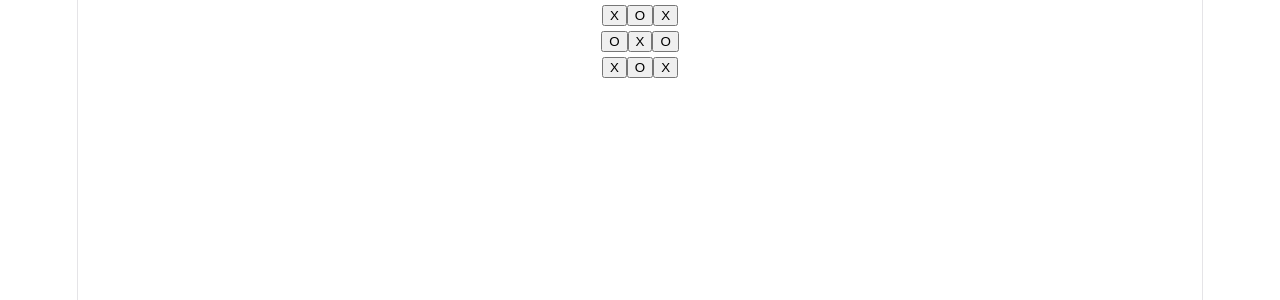
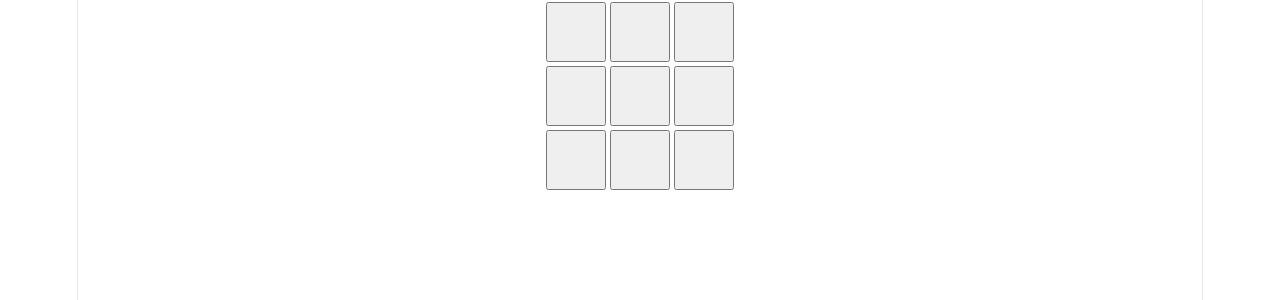
Before and after one commit to N-Tessema/tic-tac-toe, a React app: page / in a window 1280 px wide. Shown: the top 300 px of the page. Built offline with nearby package versions, Linux system fonts and the light colour scheme; the HTML template or start-up script is replaced by a standard one.

Commit message:
Added alternating X's and O's and a basic board style

```diff
--- a/src/App.css
+++ b/src/App.css
@@ -1,184 +1,13 @@
-.counter {
-  font-size: 16px;
-  padding: 5px 10px;
-  border-radius: 5px;
-  color: var(--accent);
-  background: var(--accent-bg);
-  border: 2px solid transparent;
-  transition: border-color 0.3s;
-  margin-bottom: 24px;
-
-  &:hover {
-    border-color: var(--accent-border);
-  }
-  &:focus-visible {
-    outline: 2px solid var(--accent);
-    outline-offset: 2px;
-  }
+.board-row {
+  display: flex;
+  justify-content: center;
 }
 
-.hero {
-  position: relative;
-
-  .base,
-  .framework,
-  .vite {
-    inset-inline: 0;
-    margin: 0 auto;
-  }
-
-  .base {
-    width: 170px;
-    position: relative;
-    z-index: 0;
-  }
-
-  .framework,
-  .vite {
-    position: absolute;
-  }
-
-  .framework {
-    z-index: 1;
-    top: 34px;
-    height: 28px;
-    transform: perspective(2000px) rotateZ(300deg) rotateX(44deg) rotateY(39deg)
-      scale(1.4);
-  }
-
-  .vite {
-    z-index: 0;
-    top: 107px;
-    height: 26px;
-    width: auto;
-    transform: perspective(2000px) rotateZ(300deg) rotateX(40deg) rotateY(39deg)
-      scale(0.8);
-  }
+.square {
+  width: 60px;
+  height: 60px;
+  font-size: 24px;
+  font-weight: bold;
+  margin: 2px;
+  cursor: pointer;
 }
-
-#center {
-  display: flex;
-  flex-direction: column;
-  gap: 25px;
-  place-content: center;
-  place-items: center;
-  flex-grow: 1;
-
-  @media (max-width: 1024px) {
-    padding: 32px 20px 24px;
-    gap: 18px;
-  }
-}
-
-#next-steps {
-  display: flex;
-  border-top: 1px solid var(--border);
-  text-align: left;
-
-  & > div {
-    flex: 1 1 0;
-    padding: 32px;
-    @media (max-width: 1024px) {
-      padding: 24px 20px;
-    }
-  }
-
-  .icon {
-    margin-bottom: 16px;
-    width: 22px;
-    height: 22px;
-  }
-
-  @media (max-width: 1024px) {
-    flex-direction: column;
-    text-align: center;
-  }
-}
-
-#docs {
-  border-right: 1px solid var(--border);
-
-  @media (max-width: 1024px) {
-    border-right: none;
-    border-bottom: 1px solid var(--border);
-  }
-}
-
-#next-steps ul {
-  list-style: none;
-  padding: 0;
-  display: flex;
-  gap: 8px;
-  margin: 32px 0 0;
-
-  .logo {
-    height: 18px;
-  }
-
-  a {
-    color: var(--text-h);
-    font-size: 16px;
-    border-radius: 6px;
-    background: var(--social-bg);
-    display: flex;
-    padding: 6px 12px;
-    align-items: center;
-    gap: 8px;
-    text-decoration: none;
-    transition: box-shadow 0.3s;
-
-    &:hover {
-      box-shadow: var(--shadow);
-    }
-    .button-icon {
-      height: 18px;
-      width: 18px;
-    }
-  }
-
-  @media (max-width: 1024px) {
-    margin-top: 20px;
-    flex-wrap: wrap;
-    justify-content: center;
-
-    li {
-      flex: 1 1 calc(50% - 8px);
-    }
-
-    a {
-      width: 100%;
-      justify-content: center;
-      box-sizing: border-box;
-    }
-  }
-}
-
-#spacer {
-  height: 88px;
-  border-top: 1px solid var(--border);
-  @media (max-width: 1024px) {
-    height: 48px;
-  }
-}
-
-.ticks {
-  position: relative;
-  width: 100%;
-
-  &::before,
-  &::after {
-    content: '';
-    position: absolute;
-    top: -4.5px;
-    border: 5px solid transparent;
-  }
-
-  &::before {
-    left: 0;
-    border-left-color: var(--border);
-  }
-  &::after {
-    right: 0;
-    border-right-color: var(--border);
-  }
-}
--- a/src/App.jsx
+++ b/src/App.jsx
@@ -1,24 +1,45 @@
-function Square({ value }) {
-  return <button className="square">{value}</button>;
+import "./App.css";
+import { useState } from "react";
+
+
+function Square({ value, onSquareClick }) {
+  return (
+    <button className="square" onClick={onSquareClick}>
+      {value}
+    </button>
+  );
 }
 
 export default function App() {
+  const [squares, setSquares] = useState(Array(9).fill(null));
+  const [xIsNext, setXIsNext] = useState(true);   // ← add this new line here
+
+
+
+  function handleClick(i) {
+    const nextSquares = squares.slice();
+    nextSquares[i] = xIsNext ? "X" : "O";
+    setSquares(nextSquares);
+    setXIsNext(!xIsNext);
+  }
+
+
   return (
     <div className="board">
       <div className="board-row">
-        <Square value="X" />
-        <Square value="O" />
-        <Square value="X" />
+        <Square value={squares[0]} onSquareClick={() => handleClick(0)} />
+        <Square value={squares[1]} onSquareClick={() => handleClick(1)} />
+        <Square value={squares[2]} onSquareClick={() => handleClick(2)} />
       </div>
       <div className="board-row">
-        <Square value="O" />
-        <Square value="X" />
-        <Square value="O" />
+        <Square value={squares[3]} onSquareClick={() => handleClick(3)} />
+        <Square value={squares[4]} onSquareClick={() => handleClick(4)} />
+        <Square value={squares[5]} onSquareClick={() => handleClick(5)} />
       </div>
       <div className="board-row">
-        <Square value="X" />
-        <Square value="O" />
-        <Square value="X" />
+        <Square value={squares[6]} onSquareClick={() => handleClick(6)} />
+        <Square value={squares[7]} onSquareClick={() => handleClick(7)} />
+        <Square value={squares[8]} onSquareClick={() => handleClick(8)} />
       </div>
     </div>
   );
```
